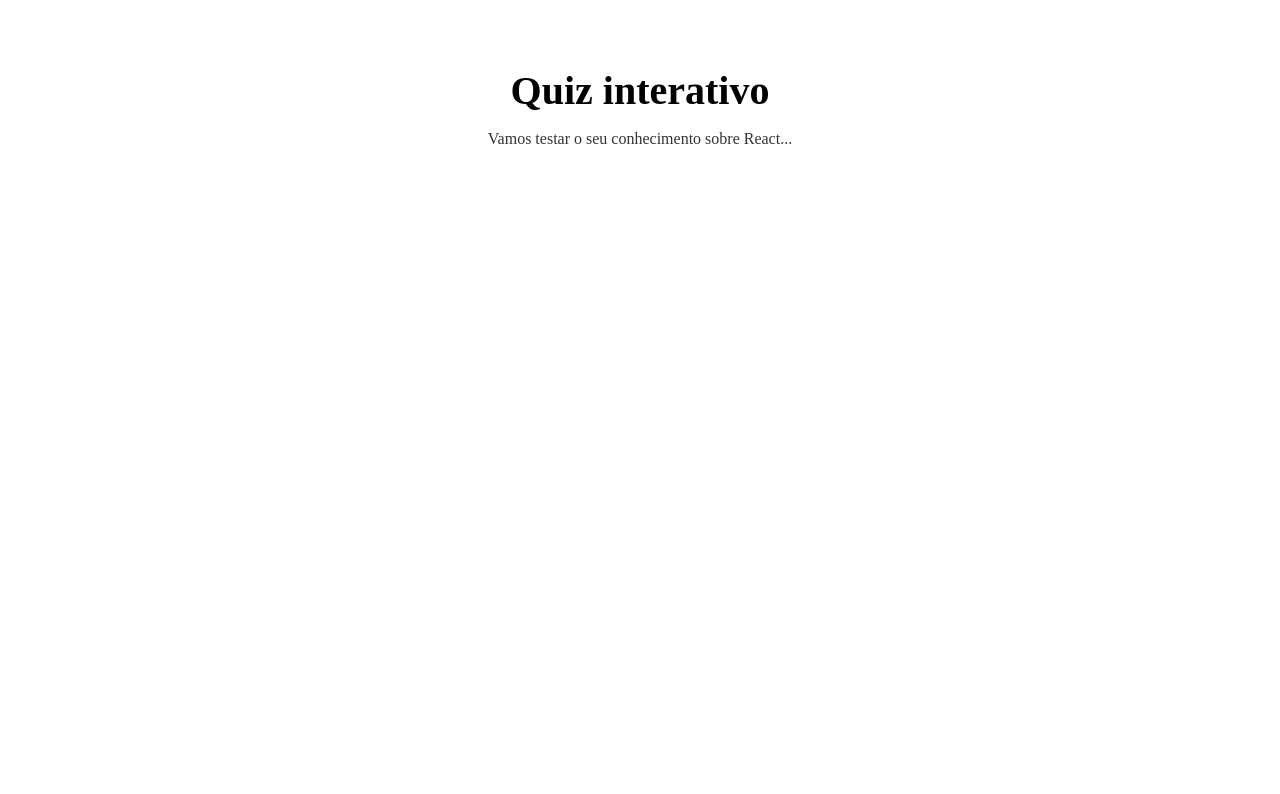
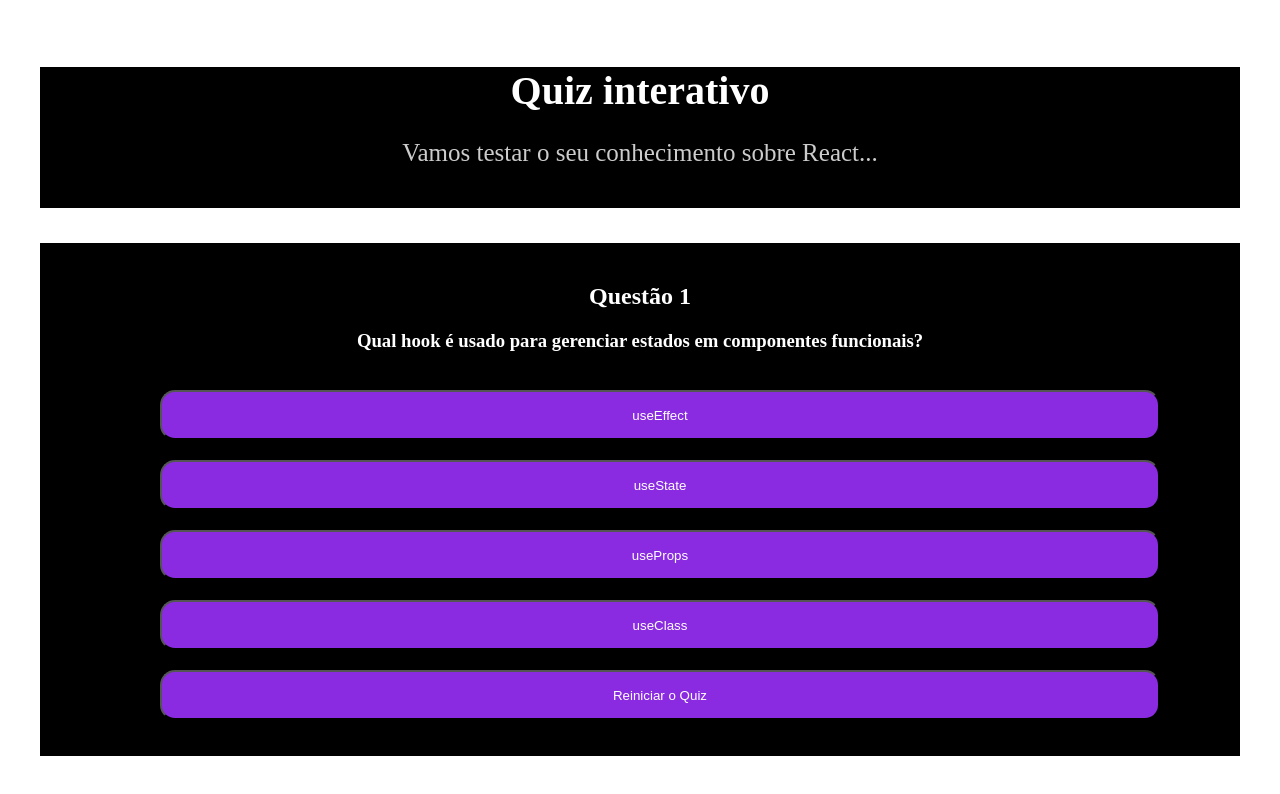
Before and after one commit to V-coder-cmd/Quiz-React-Estudos, a React (Vite) app in the folder Quiz-interativo/: page / in a window 1280 px wide. Shown: the top 794 px of the page. Built offline with nearby package versions, Linux system fonts and the light colour scheme.

Commit message:
Finalazinado o componente QuestionCard

```diff
--- a/Quiz-interativo/src/App.jsx
+++ b/Quiz-interativo/src/App.jsx
@@ -1,13 +1,14 @@
-import { useState } from 'react'
+
 import './App.Module.css'
-import Header from './components/Header'
+import Header from './components/Header/index.jsx'
+import QuestionCard from './components/QuestionCard/index.jsx'
 
 function App() {
-  const [count, setCount] = useState(0)
 
   return (
     <>
       <Header />
+      <QuestionCard />
 
     </>
   )
--- a/Quiz-interativo/src/components/Header/Header.Module.css
+++ b/Quiz-interativo/src/components/Header/Header.Module.css
@@ -1,16 +1,17 @@
 .quiz-header {
-margin-bottom: 2rem;
-border-bottom: 1px solid var(--cor-borda);
-padding-bottom: 1rem;
+    background-color: rgb(0, 0, 0);
+    margin-bottom: 2rem;
+    border-bottom: 3px solid rgb(255, 255, 255);
+    padding-bottom: 1rem;
+    color: white;
 }
 
 .quiz-header h1 {
-color: var(--cor-primaria);
-font-size: 2.5em;
-margin-bottom: 0.5rem;
+    font-size: 2.5em;
+    margin-bottom: 0.5rem;
 }
 
 .quiz-header p {
-color: var(--cor-texto);
-opacity: 0.8;
+    font-size: 25px;
+    opacity: 0.8;
 }
--- a/Quiz-interativo/src/components/QuestionCard/QuestionCard.Module.css
+++ b/Quiz-interativo/src/components/QuestionCard/QuestionCard.Module.css
@@ -0,0 +1,15 @@
+.SectionQuestion{
+    height: auto;
+    width: auto;
+    background-color: black;
+    color: white;
+    padding: 20px;
+}
+.SectionQuestion button{
+    background-color: blueviolet;
+    border-radius: 15px;
+    margin-top: 20px;
+    width: 1000px;
+    height: 50px;
+    color: white;
+}
--- a/Quiz-interativo/src/components/QuestionCard/index.jsx
+++ b/Quiz-interativo/src/components/QuestionCard/index.jsx
@@ -0,0 +1,37 @@
+import { use, useState } from 'react';
+import questions from '../../data/questions.js';
+import './QuestionCard.Module.css';
+
+export default function QuestionCard() {
+
+    const [currentQuestionIndex, setCurrentQuestionInddex] = useState(0);
+
+    const currentQuestion = questions[currentQuestionIndex];
+
+    const handleNextQuestion = () =>{
+        if (currentQuestionIndex < questions.length -1){
+            setCurrentQuestionInddex(currentQuestionIndex + 1)
+        }
+    };
+
+    const handleResetQuestion = () => {
+        setCurrentQuestionInddex(0)
+    }
+
+    return(
+        <section className='SectionQuestion'>
+            <h2>Questão {currentQuestionIndex + 1}</h2>
+            <h3>{currentQuestion.question}</h3>
+            <ul>
+                {currentQuestion.options.map((options, index) => (
+                    <div key={`${currentQuestion.id} - ${index}`}>
+                        <button onClick={handleNextQuestion}>{options}</button>
+                    </div>
+                ))}
+                <button onClick={handleResetQuestion}>Reiniciar o Quiz</button>
+            </ul>
+
+
+        </section>
+    )
+}
--- a/Quiz-interativo/src/data/questions.js
+++ b/Quiz-interativo/src/data/questions.js
@@ -1,4 +1,4 @@
-export default questions = [
+const questions = [
 {
 id: 1,
 question: "Qual hook é usado para gerenciar estados em componentes  funcionais?",
@@ -67,3 +67,5 @@ answer: "React DevTools",
 points: 2
 }
 ]
+
+export default questions;
```
